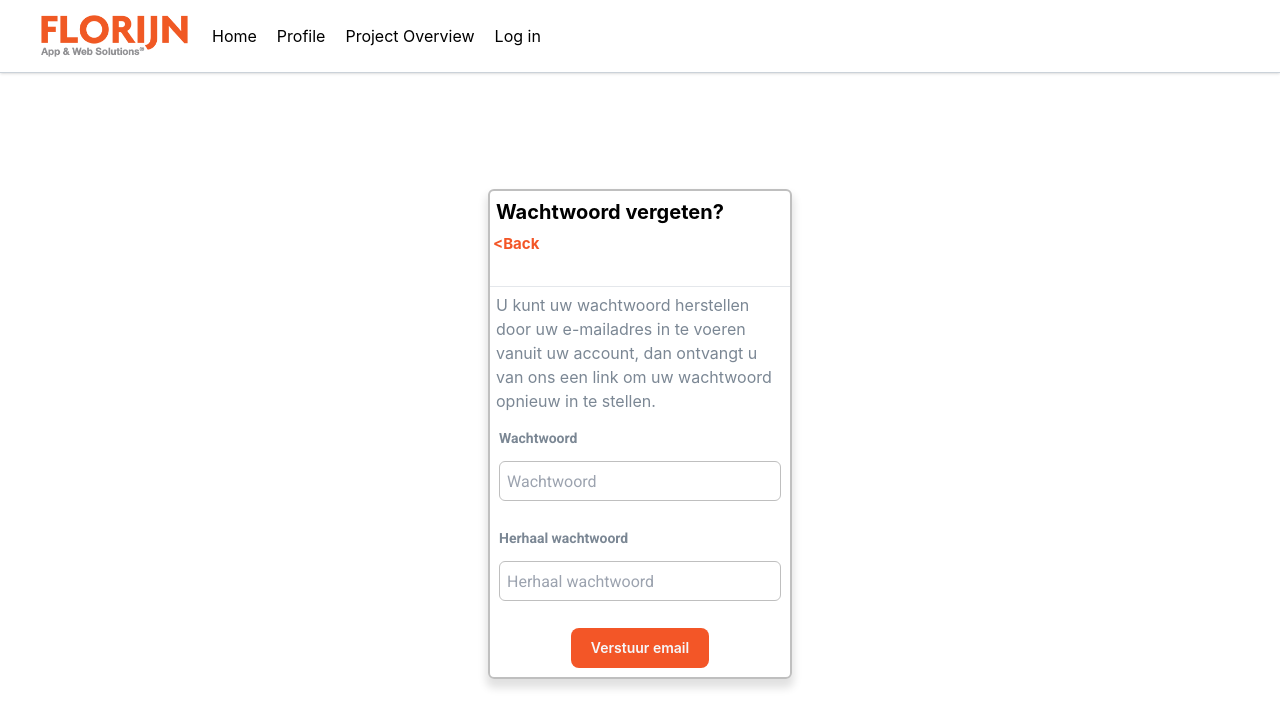
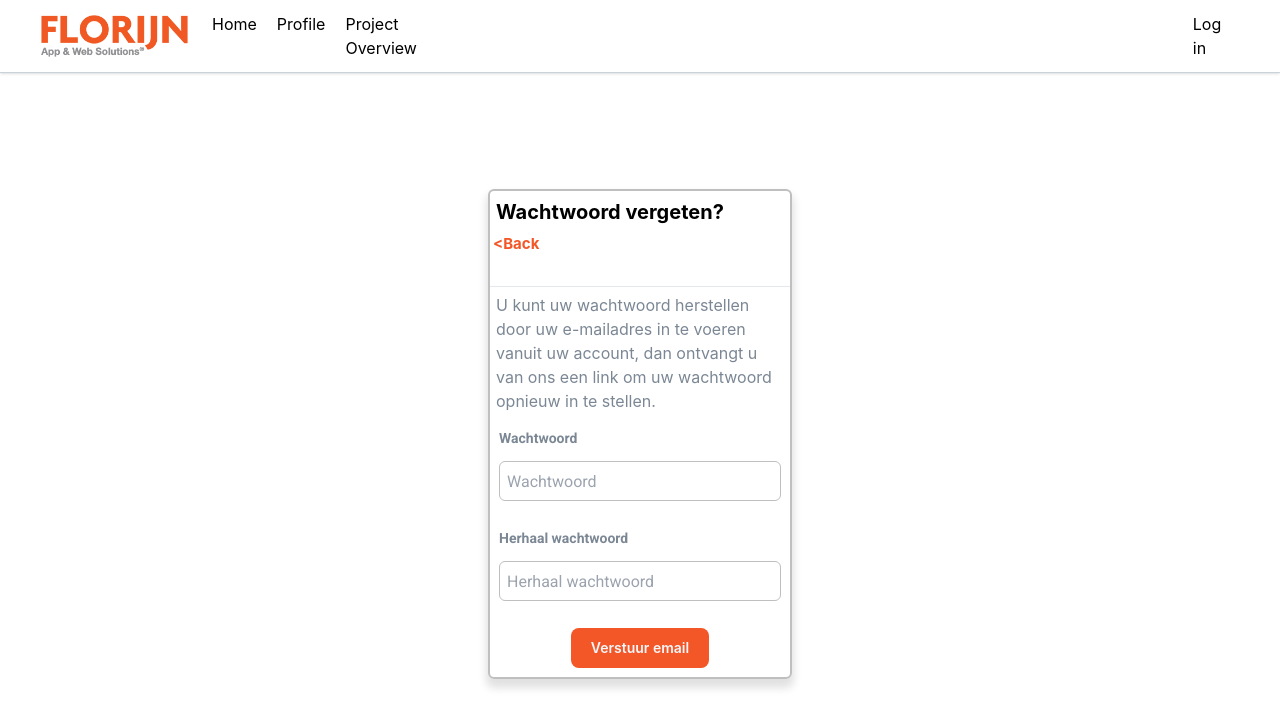
Before and after one commit to FrankVanDerVelde/florijn, a Vue app in the folder frontend/: page /#/login/forgotpassword in a window 1280 px wide. Shown: the top 728 px of the page. Built offline with nearby package versions, Linux system fonts and the light colour scheme.

Commit message:
added style fixes login screens

```diff
--- a/frontend/src/components/Common/NavBar.vue
+++ b/frontend/src/components/Common/NavBar.vue
@@ -13,8 +13,10 @@
         <div>
           <router-link to="/project-overview">Project Overview</router-link>
         </div>
+      </div>
+      <div class="nav-items-right">
         <div>
-          <router-link class="nav-items-right" to="/login">Log in</router-link>
+          <router-link to="/login">Log in</router-link>
         </div>
       </div>
     </div>
@@ -31,4 +33,10 @@ import logo from '../../assets/florijn_logo.png';</script>
   column-gap: 20px;
   -webkit-column-gap: 20px;
 }
+
+.nav-items-right {
+  display: flex;
+  margin-left: 60%;
+  position: relative;
+}
 </style>
--- a/frontend/src/components/ForgotPassword.vue
+++ b/frontend/src/components/ForgotPassword.vue
@@ -81,6 +81,12 @@ export default {
   text-align: center;
 }
 
+.text-forgotpassword {
+  color: #7B8794;
+  margin: 2% 2% 5%;
+  max-width: 300px;
+}
+
 .back-text {
   color: #F35627;
   margin: 1%;
@@ -89,10 +95,8 @@ export default {
   min-height: 50px;
 }
 
-.text-forgotpassword {
-  color: #7B8794;
-  margin: 2% 2% 5%;
-  max-width: 300px;
+.back-text:hover{
+  color: #C52707;
 }
 
 
--- a/frontend/src/components/LogIn.vue
+++ b/frontend/src/components/LogIn.vue
@@ -88,4 +88,8 @@ export default {
   font-size: 17px;
 }
 
+.forgot-password:hover{
+  color: #C52707;
+}
+
 </style>
```
